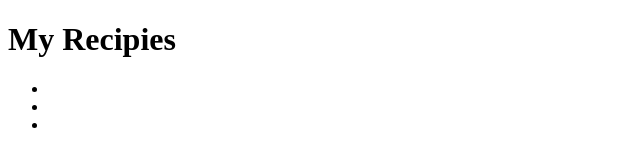
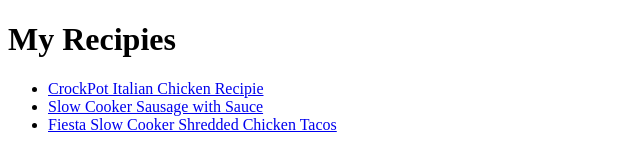
Before and after one commit to brinda1271998/git_test, a plain HTML site: page index.html in a window 1280 px wide. Shown: the whole page, without its empty margins (0-640 px from the left). Drawn offline with Linux system fonts and the light colour scheme.

Commit message:
Edited links

```diff
--- a/index.html
+++ b/index.html
@@ -6,9 +6,9 @@
     <body>
         <h1>My Recipies</h1>
         <ul>
-            <li><a href="Chicken.html"></a></li>
-            <li><a href="Sausage.html"></a></li>
-            <li><a href="Tacos.html"></a></li>
+            <li><a href="Recipies/Chicken.html">CrockPot Italian Chicken Recipie</a></li>
+            <li><a href="Recipies/Sausage.html">Slow Cooker Sausage with Sauce</a></li>
+            <li><a href="Recipies/Tacos.html">Fiesta Slow Cooker Shredded Chicken Tacos</a></li>
         </ul>
     </body>
 </html>
```
